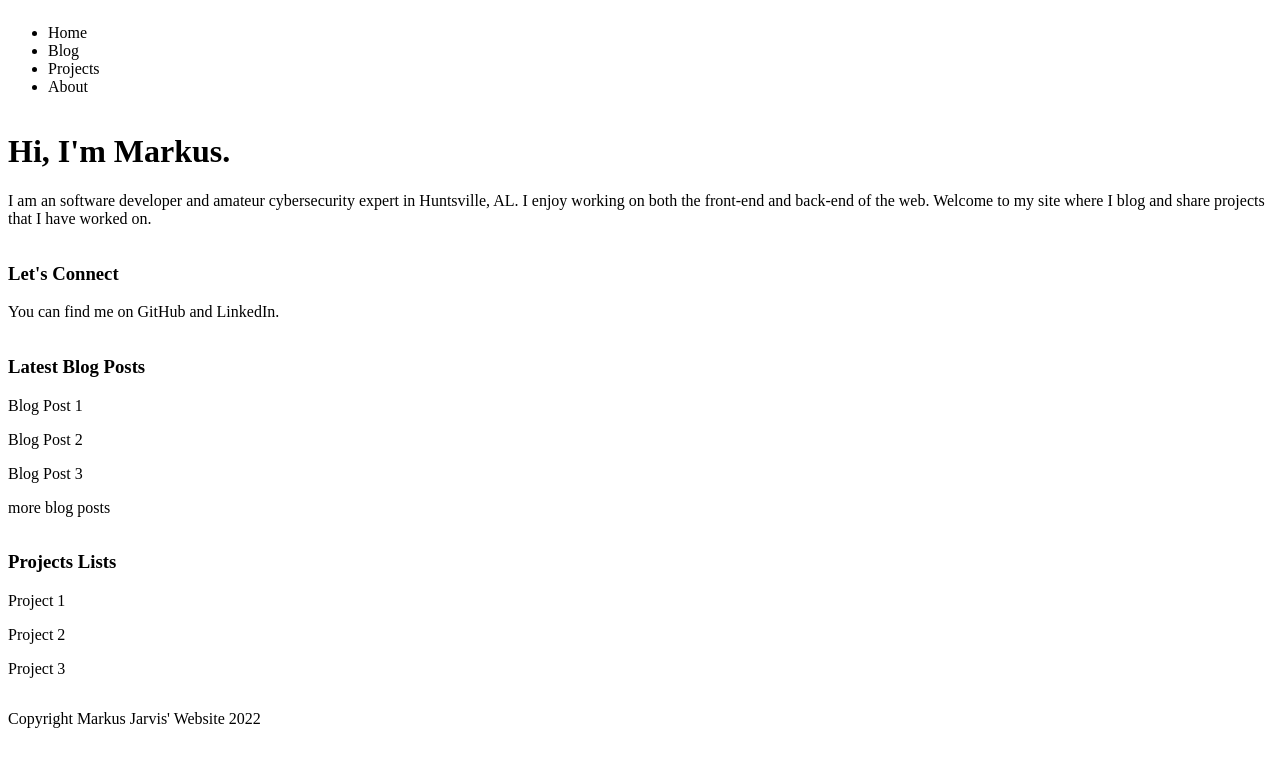
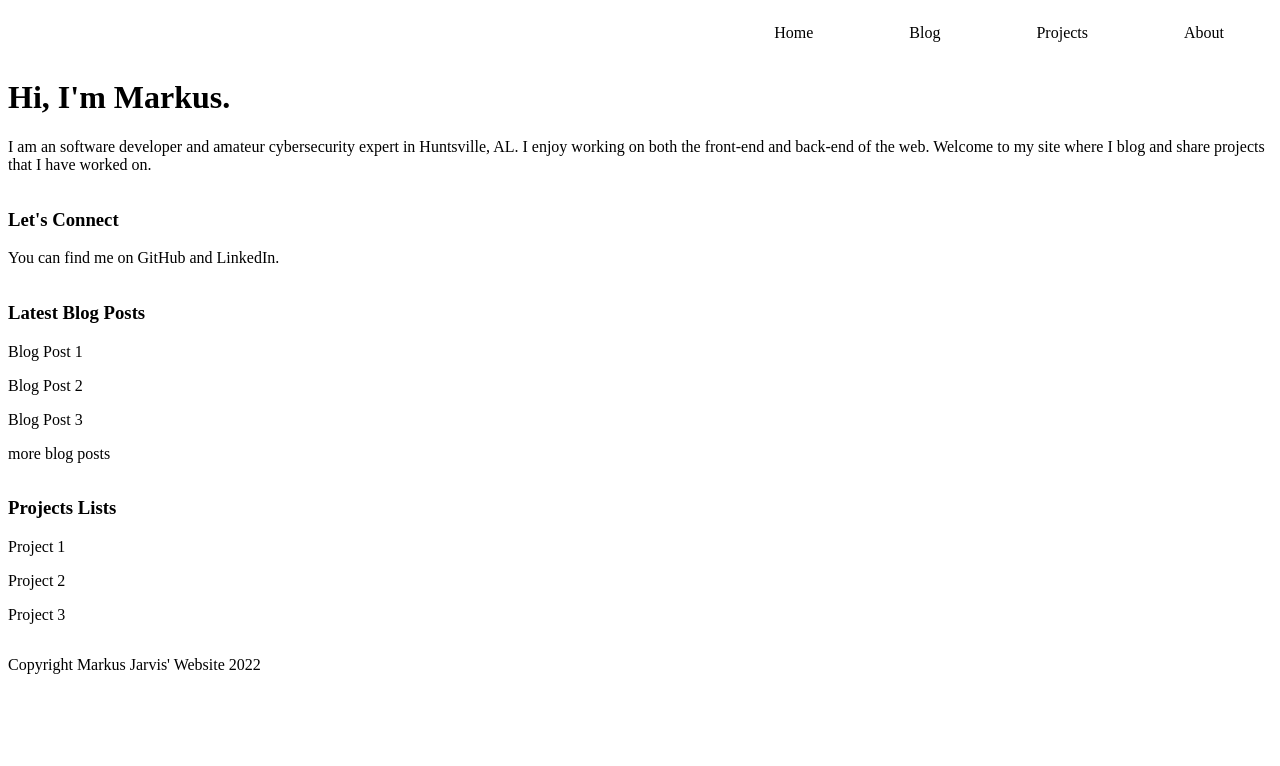
Before and after one commit to mhjarvis/Udacity---Front-end-Web-Development, a plain HTML site: page personal_blog/index.html in a window 1280 px wide. Drawn offline with Linux system fonts and the light colour scheme.

Commit message:
Update styling for navigation menu

```diff
--- a/personal_blog/css/colors.css
+++ b/personal_blog/css/colors.css
@@ -0,0 +1,12 @@
+* {
+    color: black;
+}
+
+.nav-link {
+    text-decoration: none;
+}
+
+.nav-link:hover {
+    color: rgb(164, 163, 163);
+    text-decoration: underline;
+}
--- a/personal_blog/css/layout.css
+++ b/personal_blog/css/layout.css
@@ -11,9 +11,21 @@
 }
 
 /* ========================== NAVIGATION ========================== */
-.page-navigation {
+.page-nav {
     grid-area: nav;
-    ;
+    display: flex;
+    justify-content: end;
+    align-items: center;
+}
+
+.page-nav-list {
+    display: flex;
+    text-decoration: none;
+    list-style-type: none;
+}
+
+.page-nav-list-items {
+    margin: 0 3rem 0 3rem;
 }
 
 /* ========================== HEADING ========================== */
--- a/personal_blog/index.html
+++ b/personal_blog/index.html
@@ -14,12 +14,12 @@
             <p>I am an software developer and amateur cybersecurity expert in Huntsville, AL. I enjoy working on both the front-end and back-end of the web. Welcome to my site where I blog and share projects that I have worked on.</p>
         </header>
 
-        <nav class="page-navigation">
-            <ul>
-                <li>Home</li>
-                <li>Blog</li>
-                <li>Projects</li>
-                <li>About</li>
+        <nav class="page-nav">
+            <ul class="page-nav-list">
+                <li class="page-nav-list-items"><a href="/index.html" class="nav-link">Home</a></li>
+                <li class="page-nav-list-items"><a href="" class="nav-link">Blog</a></li>
+                <li class="page-nav-list-items"><a href="" class="nav-link">Projects</a></li>
+                <li class="page-nav-list-items"><a href="" class="nav-link">About</a></li>
             </ul>
         </nav>
 
@@ -43,7 +43,7 @@
             <p>Project 3</p>
         </div>
 
-        <footer>
+        <footer class="page-footer">
             <p>Copyright Markus Jarvis' Website 2022</p>
         </footer>
     </div>
--- a/personal_blog/styles.css
+++ b/personal_blog/styles.css
@@ -1,2 +1,3 @@
 @import "/css/titles.css";
 @import "/css/layout.css";
+@import "/css/colors.css";
```
